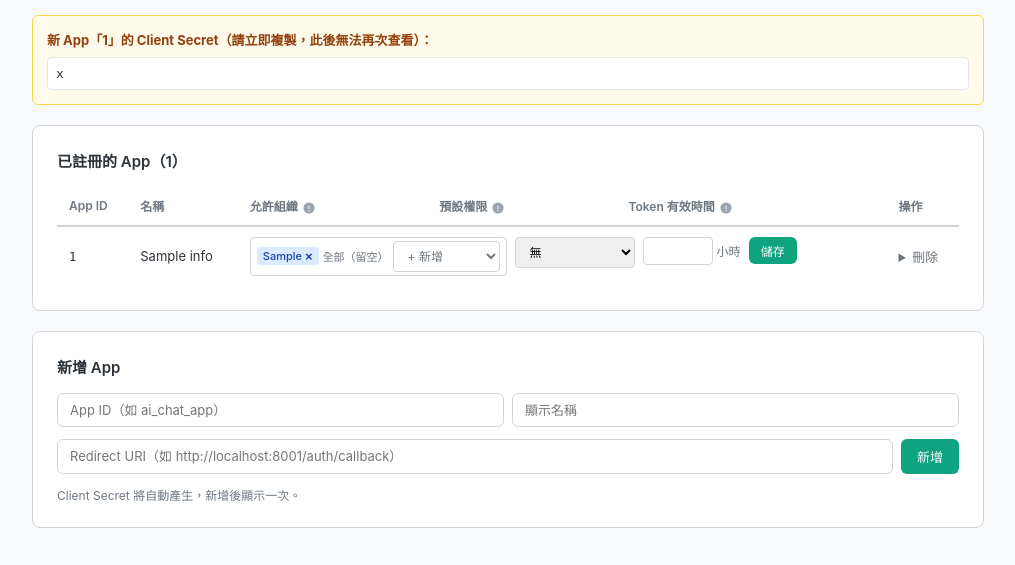
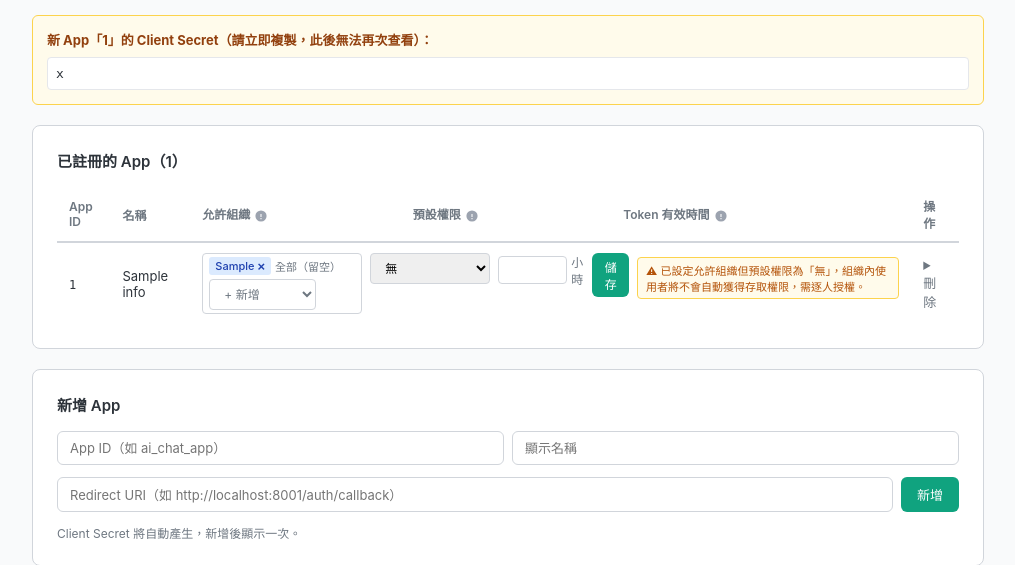
Before and after one commit to bwinken/authcenter, a Python web app: template app/templates/admin_apps.html in a window 1280 px wide. Shown: the part 142-707 px from the top of the page, without its empty margins (132-1147 px from the left). Run offline with Jinja, Linux system fonts and the light colour scheme; the template is opened without the code that fills it: most values are stand-ins (such as "Sample title", 1, 10 or a date in 2020); some web fonts are replaced.

Commit message:
feat: 管理頁面新增警告提示：設定允許組織但預設權限為0時提醒管理者
當管理者設定了 allowed_orgs 但 default_level 為「無」時，
在表單下方顯示警告，提醒組織內使用者不會自動獲得存取權限。
警告會在新增/移除組織、變更預設權限時即時更新。

https://claude.ai/code/session_01XasfxhKY2UKMp8WNy9xPpi

```diff
--- a/app/templates/admin_apps.html
+++ b/app/templates/admin_apps.html
@@ -90,6 +90,18 @@
         color: var(--text-muted);
         pointer-events: none;
     }
+    .org-level-warn {
+        display: none;
+        font-size: 11px;
+        color: #b45309;
+        background: #fffbeb;
+        border: 1px solid #fcd34d;
+        border-radius: 4px;
+        padding: 4px 8px;
+        margin-top: 4px;
+        grid-column: 1 / -1;
+    }
+    .org-level-warn.visible { display: block; }
     </style>
 {% endblock %}
 {% block content %}
@@ -175,6 +187,7 @@
                                         <span style="font-size: 12px; color: var(--text-muted);">小時</span>
                                     </div>
                                     <button type="submit" class="btn btn-primary btn-sm">儲存</button>
+                                    <div class="org-level-warn" id="warn_{{ aid }}">⚠ 已設定允許組織但預設權限為「無」，組織內使用者將不會自動獲得存取權限，需逐人授權。</div>
                                 </form>
                             </td>
                             <td>
@@ -242,6 +255,22 @@
         if (opt) opt.disabled = false;
 
         if (updated.length === 0) hint.style.display = '';
+        checkOrgLevelWarn(appId);
+    }
+
+    function checkOrgLevelWarn(appId) {
+        var hidden = document.getElementById('hidden_orgs_' + appId);
+        var warn = document.getElementById('warn_' + appId);
+        if (!warn) return;
+        var form = warn.closest('form');
+        var levelSel = form.querySelector('select[name="default_level"]');
+        var hasOrgs = hidden.value && hidden.value.split(',').filter(Boolean).length > 0;
+        var levelZero = levelSel && levelSel.value === '0';
+        if (hasOrgs && levelZero) {
+            warn.classList.add('visible');
+        } else {
+            warn.classList.remove('visible');
+        }
     }
 
     function addOrg(appId, selectEl) {
@@ -275,6 +304,21 @@
 
         hint.style.display = 'none';
         selectEl.value = '';
+        checkOrgLevelWarn(appId);
     }
+    // 頁面載入時檢查 & 監聽 default_level 變更
+    document.addEventListener('DOMContentLoaded', function() {
+        var forms = document.querySelectorAll('.app-edit-form');
+        forms.forEach(function(form) {
+            var appId = form.querySelector('input[name="app_id"]').value;
+            checkOrgLevelWarn(appId);
+            var levelSel = form.querySelector('select[name="default_level"]');
+            if (levelSel) {
+                levelSel.addEventListener('change', function() {
+                    checkOrgLevelWarn(appId);
+                });
+            }
+        });
+    });
     </script>
 {% endblock %}
```
